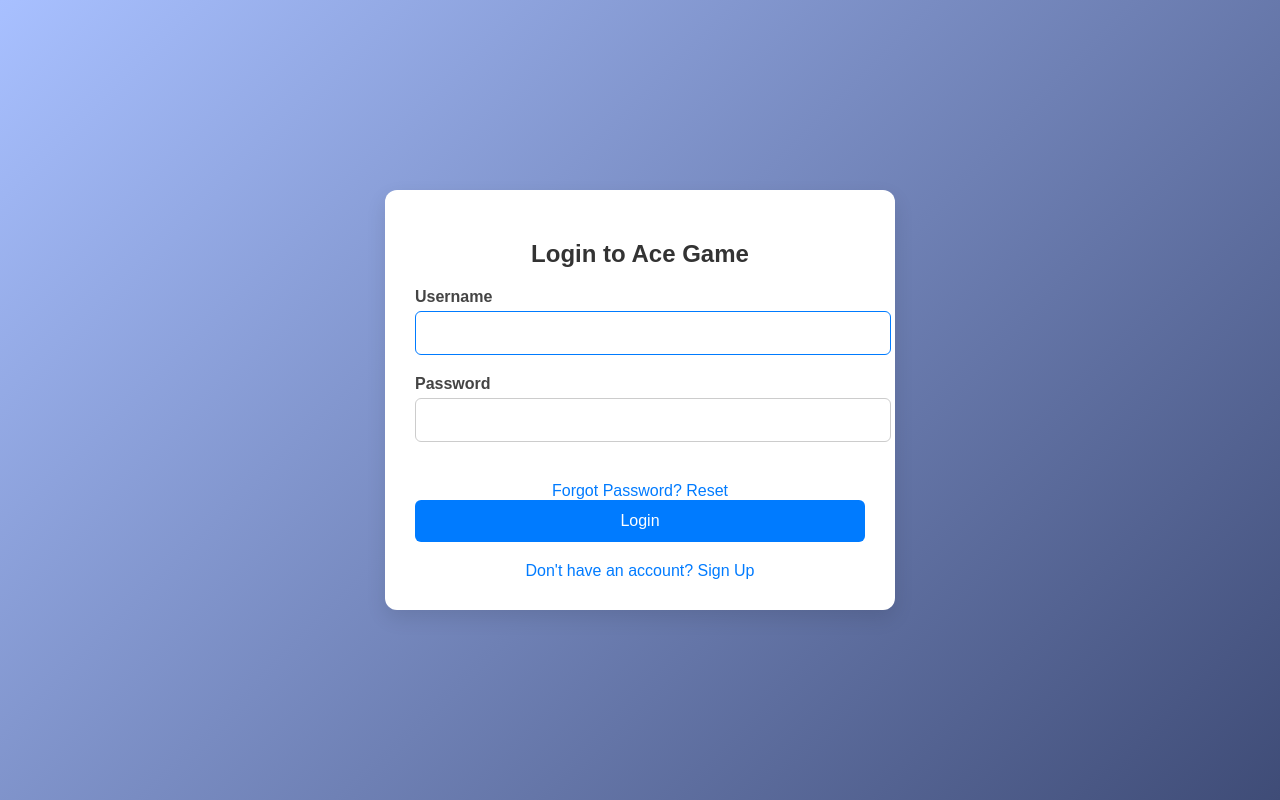
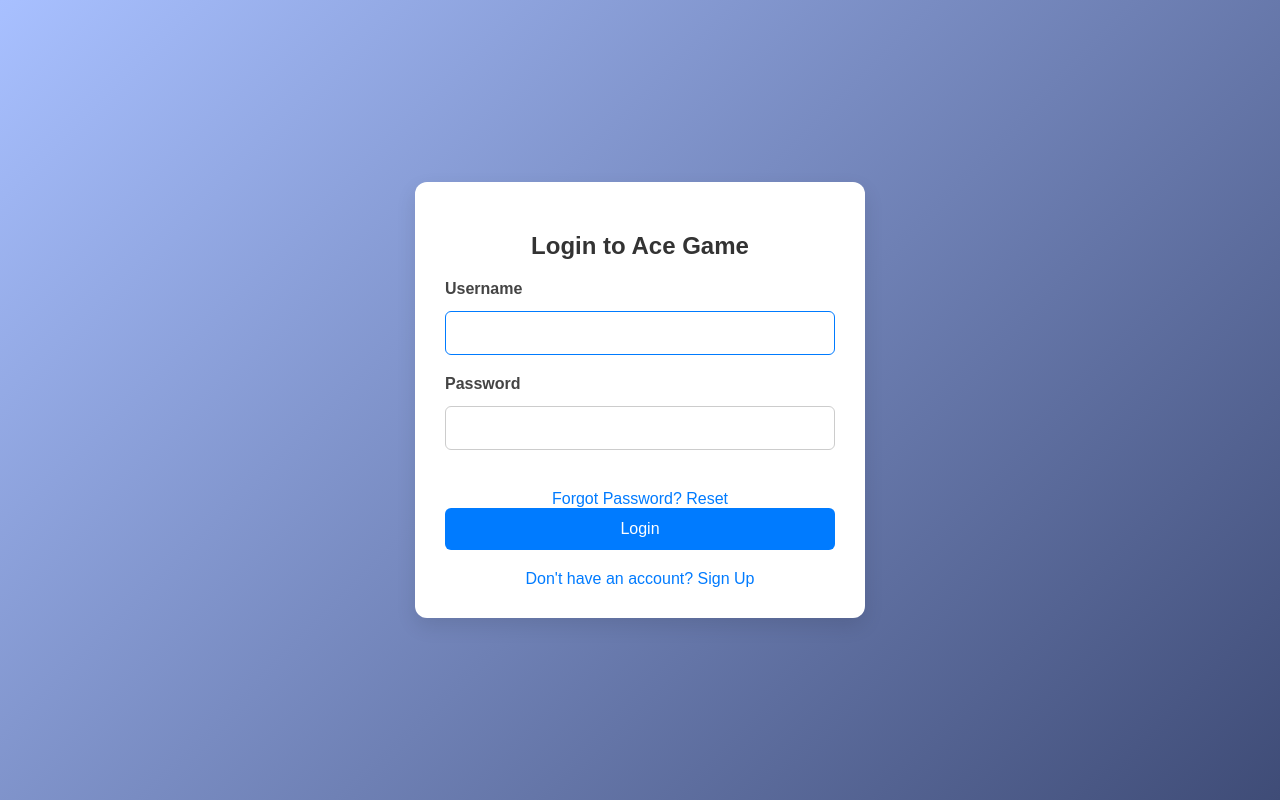
Before and after one commit to VinayakKDevadiga/AceGame, a Django app: page /account/login/ in a window 1280 px wide. Run offline with Django 5.2, Linux system fonts and the light colour scheme.

Commit message:
Updated login page styling and template

```diff
--- a/Account/static/Login/login.css
+++ b/Account/static/Login/login.css
@@ -1,14 +1,25 @@
+/* Prevent horizontal scroll on the entire page */
+html,
+body {
+    max-width: 100%;
+    overflow-x: hidden;
+}
+
+/* Body styling */
 body {
     font-family: 'Poppins', sans-serif;
     margin: 0;
-    padding: 0;
+    padding: 0 15px;
+    /* Small side padding to avoid edge overflow */
     display: flex;
     justify-content: center;
     align-items: center;
     min-height: 100vh;
     background: linear-gradient(135deg, #a8c0ff, #3f4c77);
+    box-sizing: border-box;
 }
 
+/* Form container */
 .formdiv {
     width: 100%;
     max-width: 450px;
@@ -16,44 +27,60 @@ body {
     padding: 30px;
     border-radius: 12px;
     box-shadow: 0 8px 20px rgba(0, 0, 0, 0.1);
+    box-sizing: border-box;
 }
 
+/* Heading */
 h2 {
     text-align: center;
     color: #333;
     margin-bottom: 20px;
 }
 
+/* Form */
 form {
     display: flex;
     flex-direction: column;
 }
 
+/* Form row */
 .formrow {
     margin-bottom: 20px;
 }
 
+/* Label */
 .formrow label {
     font-weight: bold;
     margin-bottom: 8px;
     color: #444;
+    display: block;
+    /* Ensure it's on its own line */
 }
 
-.formrow input {
-    width: 100%;
+/* Input fields */
+.formrow input,
+input[type="text"],
+input[type="password"] {
+    width: 100% !important;
+    /* Force full width */
+    max-width: 100%;
     padding: 12px;
     border-radius: 6px;
     border: 1px solid #ccc;
     font-size: 16px;
     margin-top: 5px;
+    box-sizing: border-box;
 }
 
+/* Input focus */
 .formrow input:focus {
     border-color: #007bff;
     outline: none;
 }
 
+/* Button */
 button {
+    width: 100%;
     padding: 12px;
     background-color: #007bff;
     color: white;
@@ -62,18 +89,22 @@ button {
     font-size: 16px;
     cursor: pointer;
     transition: background-color 0.3s ease;
+    box-sizing: border-box;
 }
 
+/* Button hover */
 button:hover {
     background-color: #0056b3;
 }
 
+/* Error message */
 .error {
     color: #e74c3c;
     font-size: 14px;
     margin-top: 5px;
 }
 
+/* Django messages */
 .messages {
     margin-bottom: 20px;
     text-align: center;
@@ -84,6 +115,7 @@ button:hover {
     color: #e74c3c;
 }
 
+/* Links */
 .form-links {
     text-align: center;
     margin-top: 20px;
@@ -92,19 +124,20 @@ button:hover {
 .form-links a {
     color: #007bff;
     text-decoration: none;
+    word-break: break-word;
+    display: inline-block;
 }
 
 .form-links a:hover {
     text-decoration: underline;
 }
 
+/* Responsive: Small screens */
 @media (max-width: 600px) {
     .formdiv {
         padding: 20px;
+        width: 100%;
     }
 
-    button {
-        font-size: 14px;
-        padding: 10px;
-    }
+
 }
--- a/Account/templates/login/Login.html
+++ b/Account/templates/login/Login.html
@@ -8,7 +8,6 @@
     <meta name="viewport" content="width=device-width, initial-scale=1.0">
     <title>Login | Ace Game</title>
     <link rel="stylesheet" href="{% static 'Login/login.css' %}">
-
 </head>
 
 <body>
```
Also changed, not shown: db.sqlite3.
